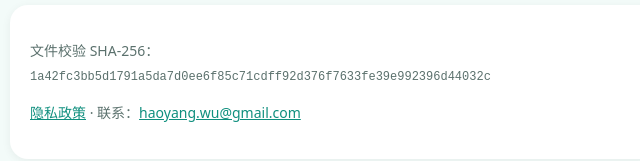
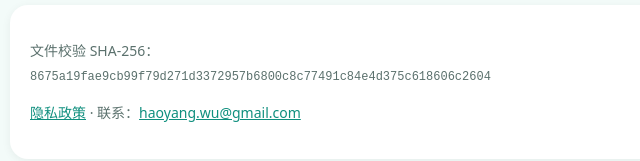
Before and after one commit to lumovate/lumovate.github.io, a plain HTML site: page shuati/index.html in a window 1280 px wide. Shown: the part 1975-2136 px from the top of the page, 306-946 px from the left. Drawn offline with Linux system fonts and the light colour scheme.

```diff
--- a/shuati/index.html
+++ b/shuati/index.html
@@ -67,7 +67,7 @@
     <p class="dim">界面支持中文、English、Deutsch、Français，跟随手机系统语言。</p>
   </div>
   <div class="card">
-    <p class="dim">文件校验 SHA-256：<br><code>1a42fc3bb5d1791a5da7d0ee6f85c71cdff92d376f7633fe39e992396d44032c</code></p>
+    <p class="dim">文件校验 SHA-256：<br><code>8675a19fae9cb99f79d271d3372957b6800c8c77491c84e4d375c618606c2604</code></p>
     <p class="dim"><a href="https://walterwood1995.github.io/shuati/privacy.html">隐私政策</a> · 联系：<a href="mailto:haoyang.wu@gmail.com">haoyang.wu@gmail.com</a></p>
   </div>
 </div>
```
Also changed, not shown: 1 other file.
